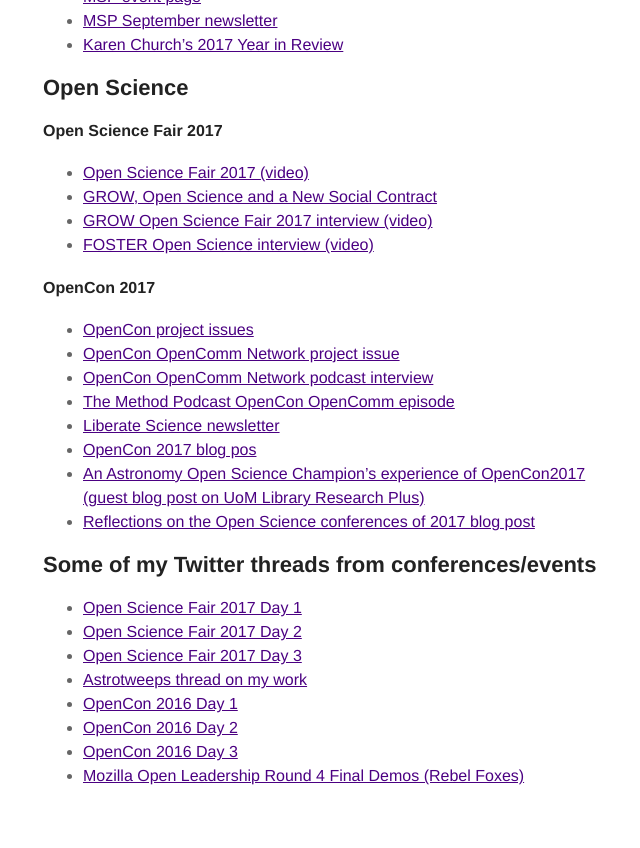
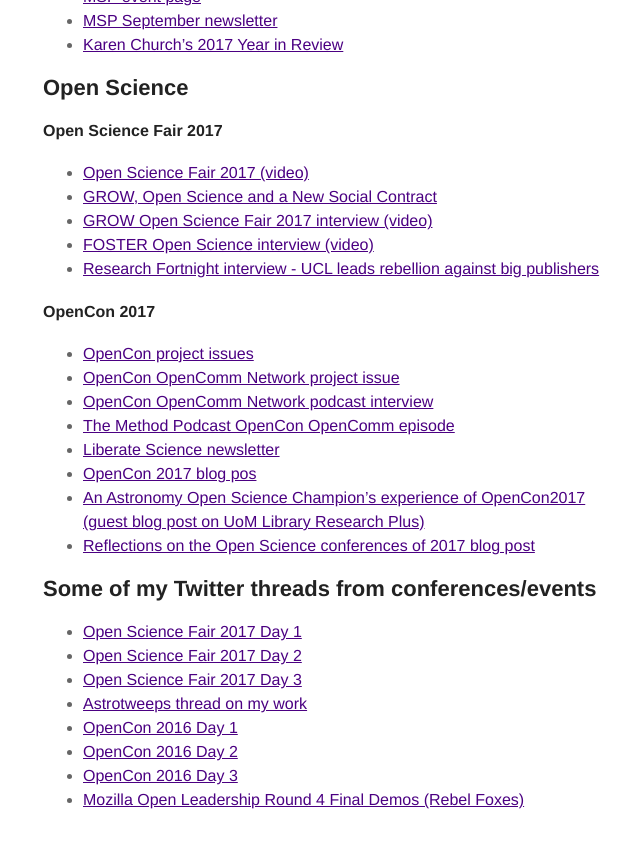
Before and after one commit to rainsworth/rainsworth.github.io_old, a Jekyll site: the page built from _posts/2018-01-11-Media-Links.markdown, in a window 1280 px wide and 900 px high, scrolled down 1509 px. Shown: the top 848 px of the window, without its empty margins (317-957 px from the left). Built offline with Jekyll 4.4.1, drawn with Linux system fonts in a browser that asks for light colours; comment, search, counter and statistics services are not loaded.

Commit message:
Update 2018-01-11-Media-Links.markdown
Added Research Fortnight interview

```diff
--- a/_posts/2018-01-11-Media-Links.markdown
+++ b/_posts/2018-01-11-Media-Links.markdown
@@ -71,6 +71,7 @@ Below is a list of links to various media such as blog posts, social media, inte
 * [GROW, Open Science and a New Social Contract](https://medium.com/grow-observatory-blog/grow-open-science-and-a-new-social-contract-1f4684f6528b)
 * [GROW Open Science Fair 2017 interview (video)](https://vimeo.com/238898068)
 * [FOSTER Open Science interview (video)](https://www.youtube.com/channel/UCeVAPU_TJwVIfL6lACfhkNw)
+* [Research Fortnight interview - UCL leads rebellion against big publishers](https://www.researchresearch.com/news/article/?articleId=1372889)
 
 #### OpenCon 2017
 * [OpenCon project issues](https://github.com/sparcopen/doathon/issues)
```
